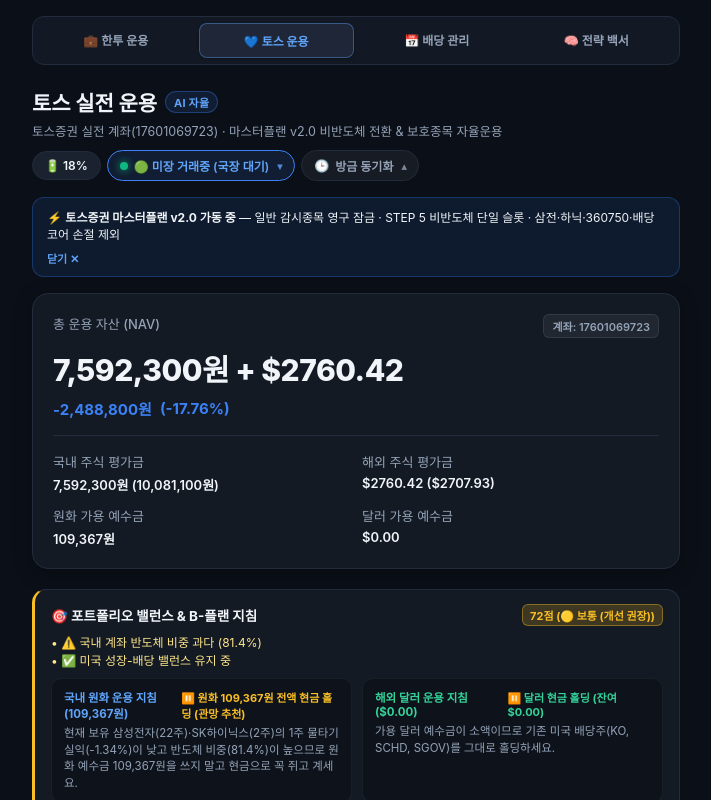
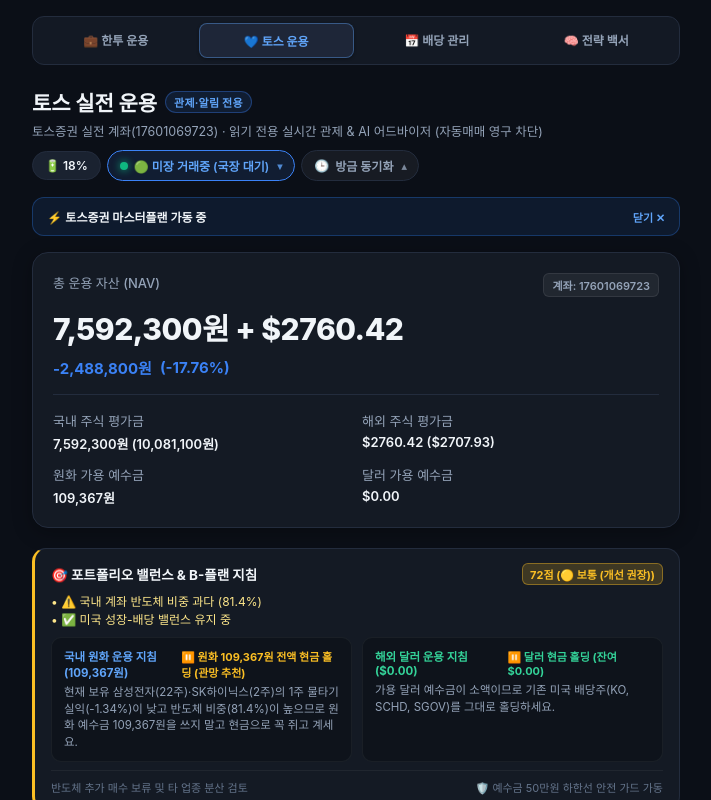
Before and after one commit to jmu9203-svg/toss-dashboard, a plain HTML site: page index.html in a window 1280 px wide. Both pictures are taken after a click on the element "클릭하여 토스 읽기 전용 관제 및 동기화 상태 확인". Shown: the top 800 px of the page, without its empty margins (284-995 px from the left). Drawn offline with Linux system fonts and the light colour scheme; a web font is replaced by a local one.

Commit message:
chore(toss): switch toss-dashboard UI to read-only advisory mode

```diff
--- a/index.html
+++ b/index.html
@@ -173,8 +173,8 @@
 
   <div class="header">
     <div class="title-group">
-      <h1>토스 실전 운용 <span class="toss-tag">AI 자율</span></h1>
-      <p>토스증권 실전 계좌(17601069723) · 마스터플랜 v2.0 비반도체 전환 &amp; 보호종목 자율운용</p>
+      <h1>토스 실전 운용 <span class="toss-tag">관제·알림 전용</span></h1>
+      <p>토스증권 실전 계좌(17601069723) · 읽기 전용 실시간 관제 &amp; AI 어드바이저 (자동매매 영구 차단)</p>
     </div>
     <div style="display: flex; gap: 6px; align-items: center; flex-wrap: wrap;">
       <div class="status-badge" style="background: var(--pill-bg); border: 1px solid var(--card-border); color: var(--text-main);">
@@ -185,7 +185,7 @@
         <span id="statusText">24/7 실시간 관제</span>
         <span id="marketToggleArrow" style="font-size: 10px; margin-left: 2px; opacity: 0.8;">▾</span>
       </div>
-      <div class="status-badge-btn" id="watchdogSyncBtn" onclick="toggleWatchdogBanner()" style="background: rgba(255, 255, 255, 0.05); border: 1px solid var(--card-border); color: var(--text-sub);" title="클릭하여 4중 안전 가드레일 및 자율 운용 정책 확인">
+      <div class="status-badge-btn" id="watchdogSyncBtn" onclick="toggleWatchdogBanner()" style="background: rgba(255, 255, 255, 0.05); border: 1px solid var(--card-border); color: var(--text-sub);" title="클릭하여 토스 읽기 전용 관제 및 동기화 상태 확인">
         <span>🕒 </span><span id="watchdogSyncAge">방금 동기화</span>
         <span id="watchdogToggleArrow" style="font-size: 10px; margin-left: 2px; opacity: 0.8;">▾</span>
       </div>
@@ -194,7 +194,7 @@
 
   <!-- Watchdog & External Dead-Server Siren Banner (평상시 기본 숨김 / 버튼 클릭 시 토글) -->
   <div id="watchdogBanner" style="display: none; background: rgba(59, 130, 246, 0.08); border: 1px solid rgba(59, 130, 246, 0.25); border-radius: 12px; padding: 10px 14px; margin-bottom: 16px; font-size: 12px; justify-content: space-between; align-items: center; gap: 8px; flex-wrap: wrap; animation: slideDown 0.25s ease;">
-    <span id="watchdogText">⚡ <b>토스증권 마스터플랜 v2.0 자율 매매 가동 중</b> — 일반 감시종목 영구 잠금 · STEP 5 비반도체 단일 슬롯 · 삼전·하닉·360750·배당코어 손절 제외</span>
+    <span id="watchdogText">🔒 <b>토스증권 읽기 전용 관제 · AI 어드바이저 (자동매매 영구 차단)</b> — 실시간 잔고·수익률·AI 분석·수동 알림만 제공 (자동 주문 0%)</span>
     <span style="color: #60a5fa; font-size: 11px; cursor: pointer; font-weight: 600;" onclick="toggleWatchdogBanner()">닫기 ✕</span>
   </div>
 
@@ -896,11 +896,11 @@
           } else if (wdBanner && wdText) {
             wdBanner.style.background = 'rgba(49, 130, 246, 0.10)';
             wdBanner.style.borderColor = 'rgba(49, 130, 246, 0.30)';
-            const isAuto = d.auto_trade !== false;
+            const isAuto = d.auto_trade === true;
             if (isAuto) {
-              wdText.innerHTML = '⚡ <b>토스증권 마스터플랜 v2.0 가동 중</b> — 일반 감시종목 영구 잠금 · STEP 5 비반도체 단일 슬롯 · 삼전·하닉·360750·배당코어 손절 제외';
+              wdText.innerHTML = '⚡ <b>토스증권 마스터플랜 가동 중</b>';
             } else {
-              wdText.innerHTML = '🛡️ <b>대화형 스마트 수동 승인 매매 (옵션 A)</b> — 텔레그램 2중 승인 시에만 실행 · 오주문 리스크 0%';
+              wdText.innerHTML = '🔒 <b>토스증권 읽기 전용 관제 · AI 어드바이저 (자동매매 영구 차단)</b> — 실시간 잔고·수익률·AI 분석·수동 알림만 제공 (자동 주문 0%)';
             }
           }
         }
@@ -978,7 +978,7 @@
         const krInSession = (kr.is_in_session !== undefined) ? kr.is_in_session : (kstMin >= 9 * 60 && kstMin < 15 * 60 + 30 && kstDay >= 1 && kstDay <= 5);
         const usInSession = (us.is_in_session !== undefined) ? us.is_in_session : ((kstMin < closeMin && kstDay >= 2 && kstDay <= 6) || (kstMin >= openMin && kstDay >= 1 && kstDay <= 5));
 
-        let summary = 'B-플랜 자율 가동';
+        let summary = '실시간 관제 · AI 어드바이저';
         let dotColor = '#10b981';
 
         if (krInSession && usInSession) {
@@ -997,7 +997,7 @@
           summary = '🔴 주말 휴장 (자체 감사)';
           dotColor = '#f87171';
         } else {
-          summary = '🌙 장 마감 (자율 PB 대기)';
+          summary = '🌙 장 마감 (관제 대기)';
           dotColor = '#94a3b8';
         }
 
@@ -1336,7 +1336,7 @@
                   ? '<span class="mp-protect-pill" style="background: rgba(16,185,129,0.16); color: #34d399; border: 1px solid rgba(16,185,129,0.35);">🛡️ 영구 보호</span>'
                   : ((Number(it.quantity) || 0) < 1
                     ? '<span class="mp-protect-pill" style="background: rgba(148,163,184,0.16); color: #94a3b8; border: 1px solid rgba(148,163,184,0.35);">🔹 소수점 제외</span>'
-                    : '<span class="mp-protect-pill" style="background: rgba(139,92,246,0.16); color: #c4b5fd; border: 1px solid rgba(139,92,246,0.35);">⚡ ATR 자율관리</span>')}
+                    : '<span class="mp-protect-pill" style="background: rgba(139,92,246,0.16); color: #c4b5fd; border: 1px solid rgba(139,92,246,0.35);">📊 AI 관제</span>')}
               </div>
               <span style="font-size: 10px; color: #8b949e; background: rgba(255,255,255,0.06); padding: 2px 7px; border-radius: 6px; font-weight: 500;">🕒 AI 분석: ${it.checked_at || d.updated_at || '최근'}</span>
             </div>
```
